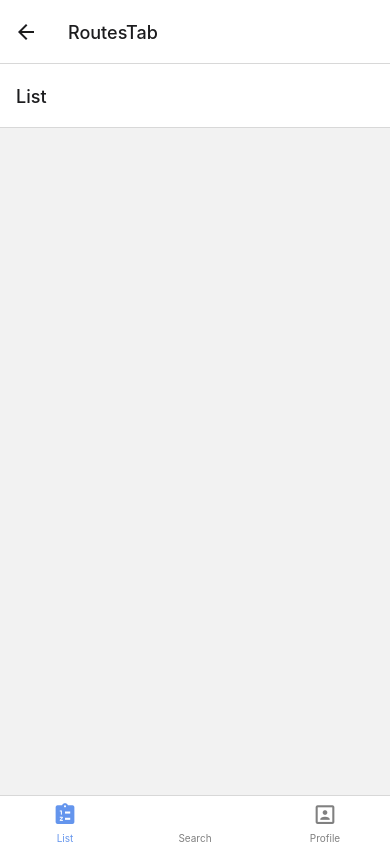
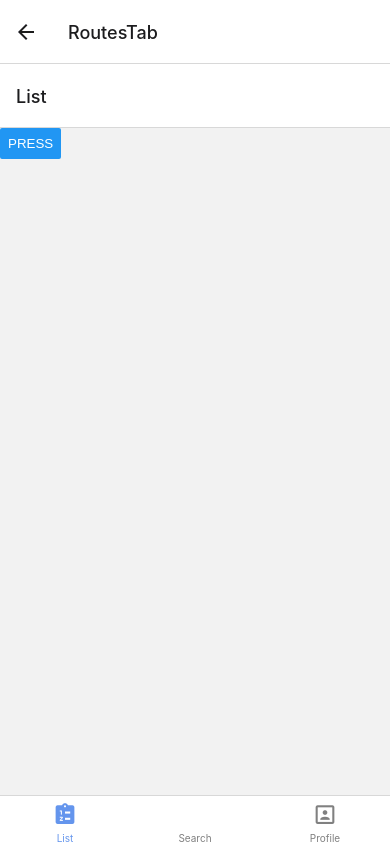
Before and after one commit to rgoudinho/BMPlants, a React Native app: screen /RoutesTab in a window 390 px wide. Built offline with nearby package versions, Linux system fonts and the light colour scheme.

Commit message:
adding test routes for plants

```diff
--- a/src/pages/ListPlant/index.tsx
+++ b/src/pages/ListPlant/index.tsx
@@ -1,11 +1,15 @@
-import { View, Text, StyleSheet } from "react-native";
+import { View, Button, Text, StyleSheet } from "react-native";
 import React from "react";
 
-export default function ListPlant() {
+export default function ListPlant({navigation}) {
+  const press = () => {
+    navigation.navigate("Plant");
+  };
+
   return (
     <View>
       <Text>
-
+      <Button title="press" onPress={press} />
       </Text>
     </View>
   );
```
